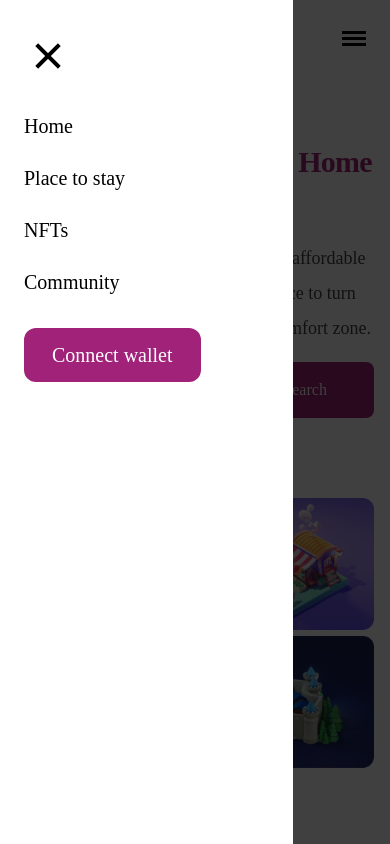
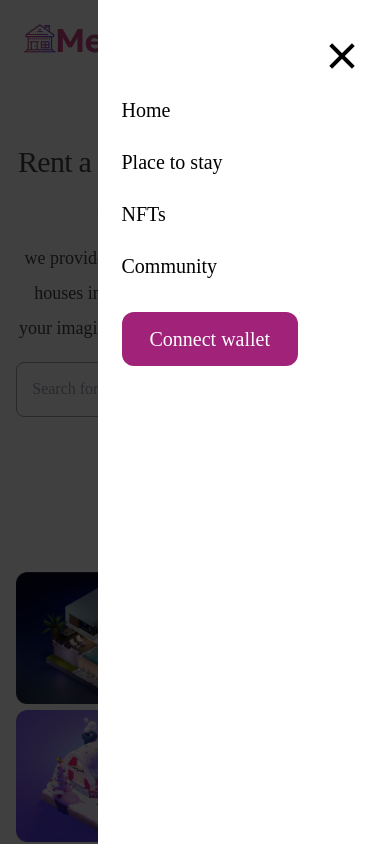
Before and after one commit to Jay035/Meta-bnb-project, a React (Vite) app: page / in a window 390 px wide. Both pictures are taken after a click on the element 354 px from the left and 38 px from the top of the page. Shown: the top 844 px of the page. Built offline with nearby package versions, Linux system fonts and the light colour scheme; a web font is replaced by a local one.

Commit message:
update on mobile nav

```diff
--- a/src/components/Navbar.jsx
+++ b/src/components/Navbar.jsx
@@ -25,17 +25,17 @@ export default function Navbar() {
         className={`
           ${
             menuState
-              ? `absolute top-0 left-0 bg-black/75 w-full flex flex-col gap-12 lg:pl-0 lg:w-fit text-xl lg:items-center lg:flex-row`
+              ? `absolute top-0 right-0 bg-black/75 w-full flex flex-col justify-end items-end lg:justify-between gap-12 lg:pl-0 lg:w-fit text-xl lg:items-center lg:flex-row`
               : `hidden lg:flex `
           } lg:relative`}
       >
         {/* Menu */}
-        <div className="flex flex-col gap-8 pt-8 pl-6 bg-white h-screen w-3/4 lg:pt-0 lg:pl-0 lg:w-fit lg:h-fit lg:flex-row lg:items-center">
+        <div className="relative flex flex-col pt-8 pl-6 bg-white h-screen w-3/4 lg:pt-0 lg:pl-0 lg:w-fit lg:h-fit lg:flex-row lg:items-center">
           <i
-            className="ri-close-fill cursor-pointer text-5xl w-fit h-fit lg:hidden"
+            className="ri-close-fill cursor-pointer absolute top-0 right-6 pt-8 text-5xl w-fit h-fit lg:hidden"
             onClick={() => setMenuState((prevState) => !prevState)}
           ></i>
-          <ul className="flex flex-col gap-6 md:text-xl lg:flex-row lg:gap-12">
+          <ul className="relative top-16 flex flex-col gap-6 md:text-xl lg:top-0 lg:flex-row lg:gap-12">
             <NavLink
               to="/"
               className="w-fit cursor-pointer hover:font-medium transition-colors"
@@ -66,7 +66,7 @@ export default function Navbar() {
             </NavLink>
           </ul>
           <button
-            className="px-7 py-[13px] text-white rounded-xl bg-gradient-to-t from-[#a02279] to-[#a02279] w-fit hover:opacity-90 lg:hidden"
+            className="relative top-24 px-7 py-[13px] text-white rounded-xl bg-gradient-to-t from-[#a02279] to-[#a02279] w-fit hover:opacity-90 lg:hidden"
             onClick={() => {
               setMenuState((prevState) => !prevState);
               setModalState((prevState) => !prevState);
```
